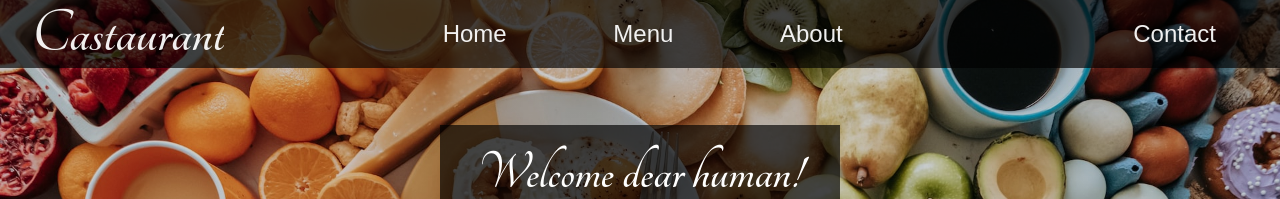
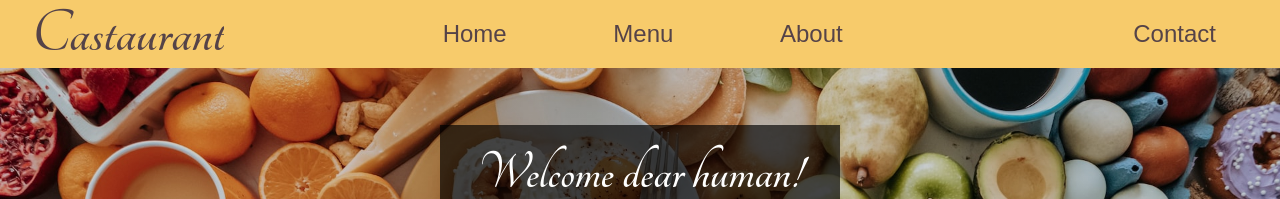
Before and after one commit to CoolNewsGuy/restaurant-page, a website built with webpack: page dist/index.html in a window 1280 px wide. Shown: the top 199 px of the page. Built offline with nearby package versions, Linux system fonts and the light colour scheme; files whose address does not match are found by name.

Commit message:
Change the colors of navbar

```diff
--- a/src/css/navbar.css
+++ b/src/css/navbar.css
@@ -1,6 +1,6 @@
 nav {
-   background: #000a;
-   color: #fffe;
+   background: rgb(247, 203, 107, 1);
+   color: #554348;
    height: 68px;
    display: flex;
    justify-content: center;
```
